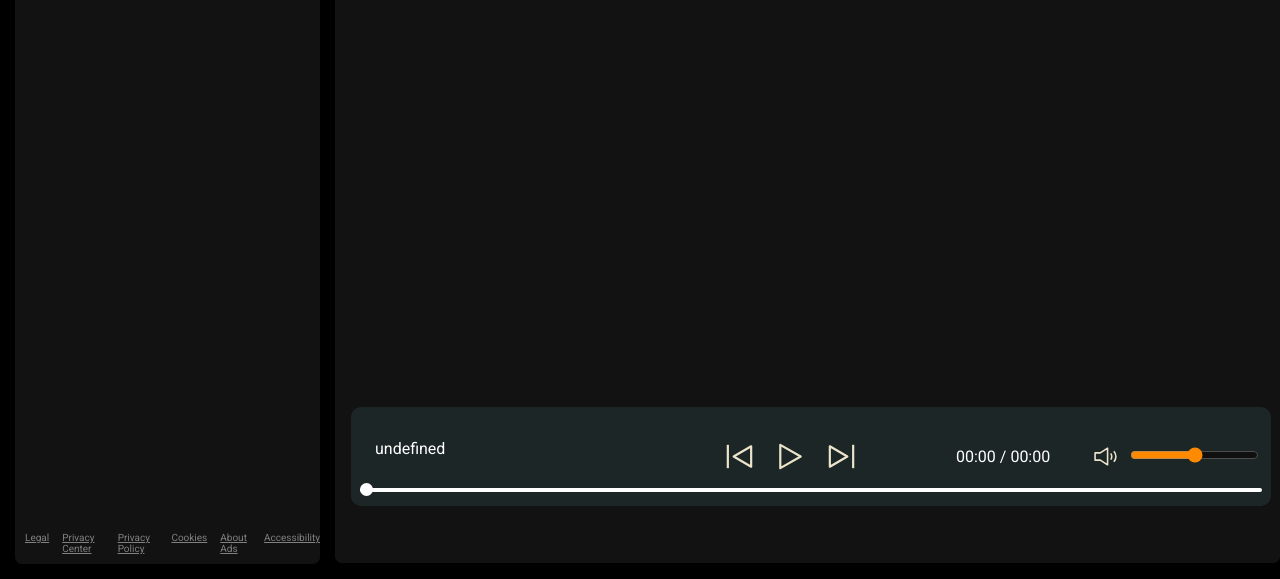
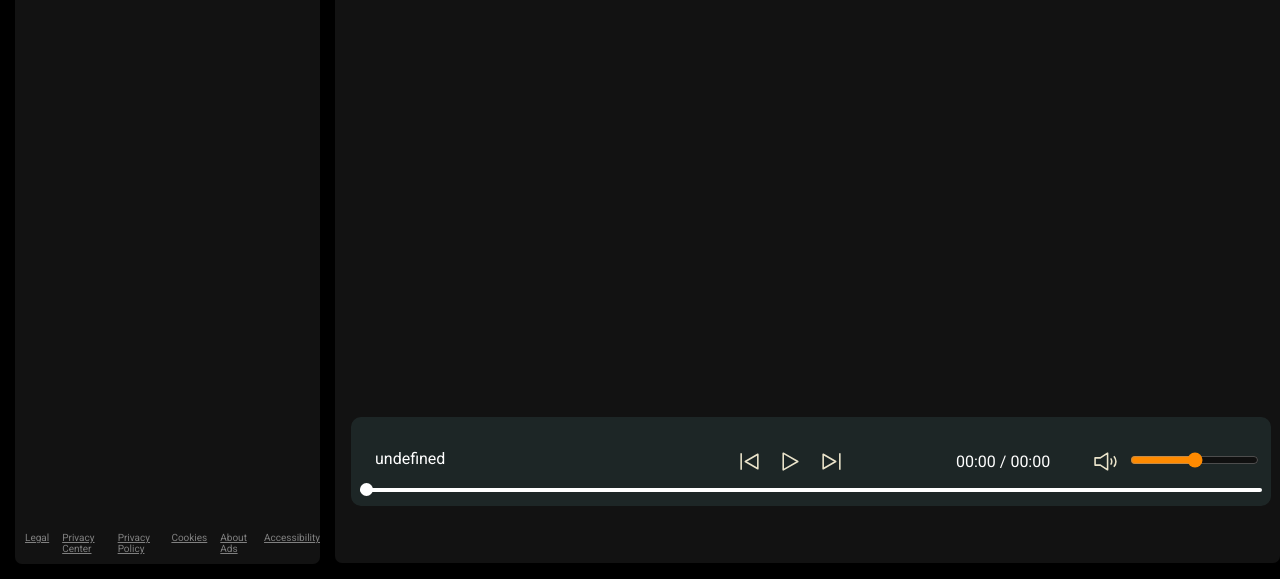
Before and after one commit to kprav33n97/spotify-clone, a plain HTML site: page index.html in a window 1280 px wide. Shown: the part 264-843 px from the top of the page. Drawn offline with Linux system fonts and the light colour scheme; no server answers.

Commit message:
Code refactor

```diff
--- a/index.html
+++ b/index.html
@@ -90,9 +90,9 @@
 
                         </div>
                         <div class="songbuttons">
-                            <img width="35" id="previous" src="img/prevsong.svg" alt="">
-                            <img width="35" id="play" src="img/play.svg" alt="">
-                            <img width="35" id="next" src="img/nextsong.svg" alt="">
+                            <img id="previous" src="img/prevsong.svg" alt="Previous button">
+                            <img id="play" src="img/play.svg" alt="Play button">
+                            <img id="next" src="img/nextsong.svg" alt="Next button">
                         </div>
                         <div class="timevol">
 
--- a/js/script.js
+++ b/js/script.js
@@ -203,6 +203,11 @@ async function main() {
         }
 
     })
+
+
+
+
+
 }
 
 main()
--- a/songs/ncs/info.json
+++ b/songs/ncs/info.json
@@ -1,4 +1,4 @@
 {
-    "title": "Sleep Songs",
-    "description": "Songs for you"
+    "title": "English Songs",
+    "description": "Old hollywood hit songs."
 }
```
Also changed, not shown: css/utility.css (line endings or trailing spaces).
